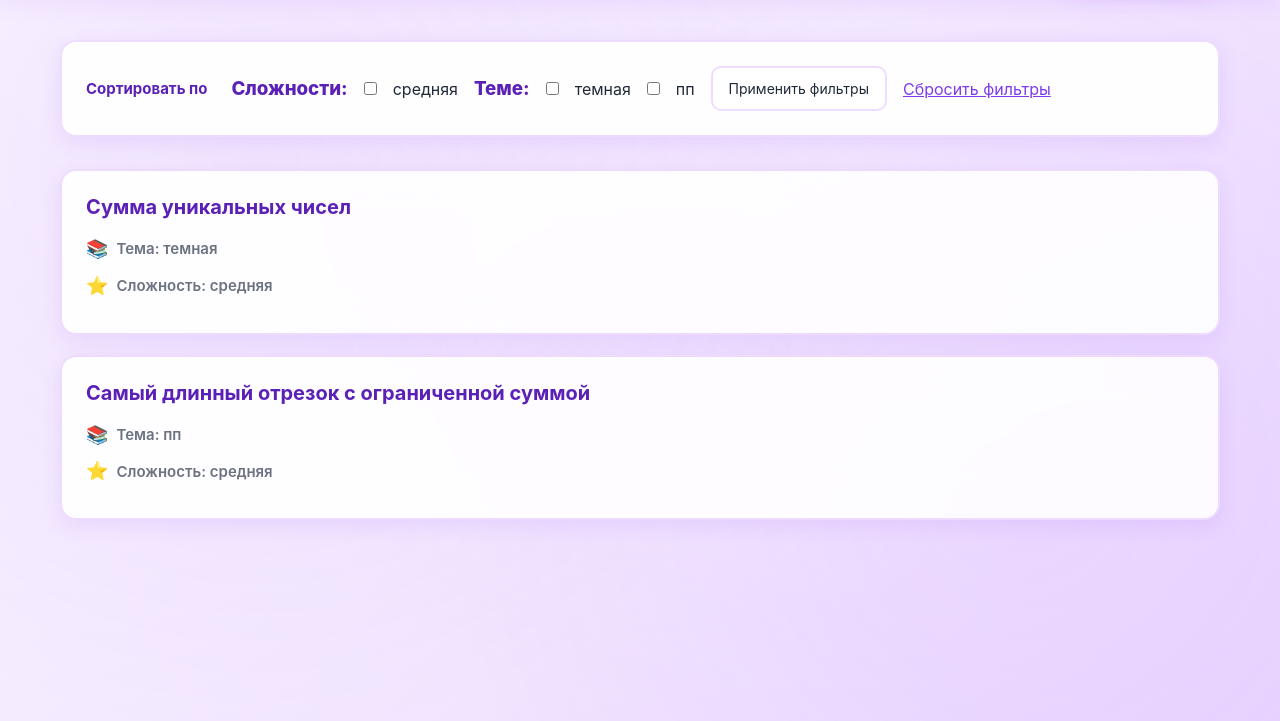
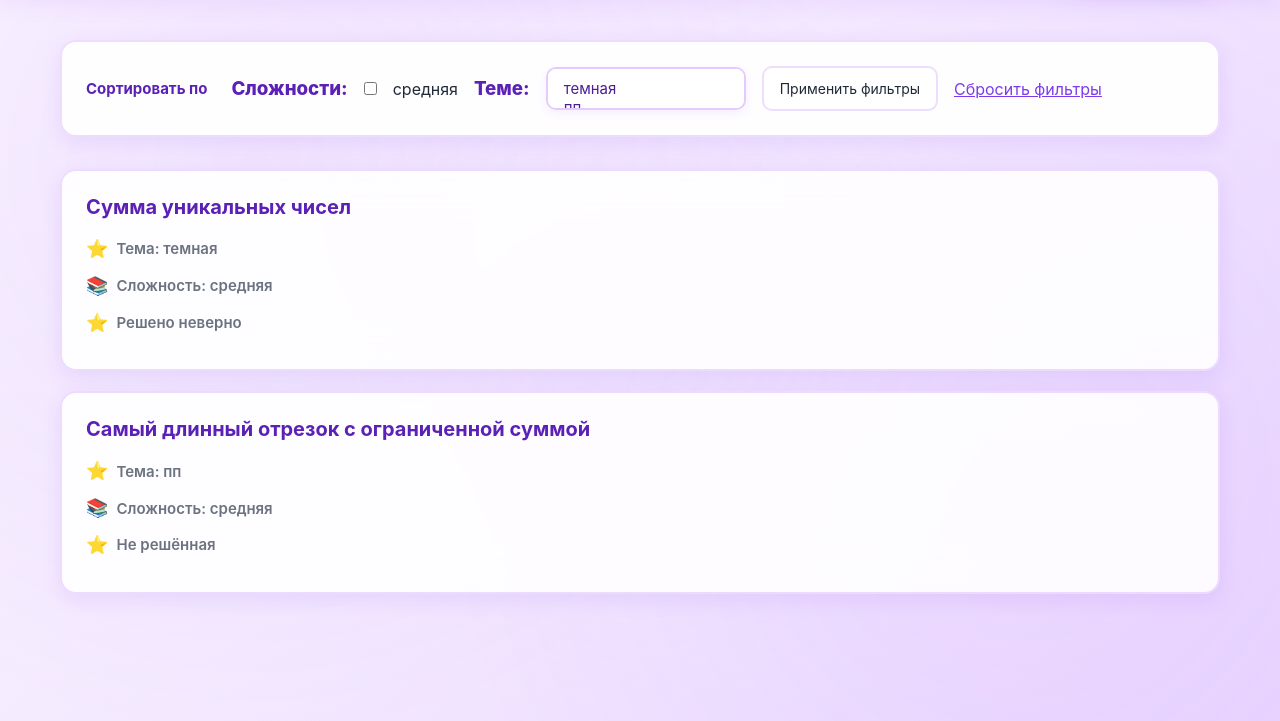
Before and after one commit to bezdarnij/Olympiad_preparing_platform, a Flask app: a page that uses templates/tasks.html in a window 1280 px wide. Shown: the part 79-800 px from the top of the page. Run offline with Flask 3, Linux system fonts and the light colour scheme; data comes from the database, SQL or seed files in the repository; tables that the repository leaves empty hold one stand-in row (values such as "Sample post").

Commit message:
Update tasks.html

```diff
--- a/templates/tasks.html
+++ b/templates/tasks.html
@@ -14,11 +14,14 @@
     {% endfor %}
 
     <h3>Теме:</h3>
+    <select name="theme" multiple size="1">
     {% for theme in themes %}
-    <input type="checkbox" name="theme" value="{{ theme }}"
-           id="theme_{{ loop.index }}" {% if theme in selected_themes %}checked{% endif %}>
-    <label for="theme_{{ loop.index }}">{{ theme }}</label><br>
+    <option value="{{ theme }}"
+            {% if theme in selected_themes %}selected{% endif %}>
+        {{ theme }}
+    </option>
     {% endfor %}
+    </select>
 
     <br><br>
     <input type="submit" value="Применить фильтры">
@@ -33,7 +36,16 @@
           </a>
         </li>
         <p>Тема: {{ task.theme or 'Не указана' }}</p>
+        <div class="solved_task">
         <p>Сложность: {{ task.difficulty or 'Не указана' }}</p>
+        {% if submissions.filter(Submissions.task_id == task.id).filter(Submissions.verdict == 'OK').all() != [] %}
+        <p>Решено верно</p>
+        {% elif submissions.filter(Submissions.task_id == task.id).all() != [] %}
+        <p>Решено неверно</p>
+        {% else %}
+        <p>Не решённая</p>
+        {% endif %}
+        </div>
     </div>
     {% endfor %}
 {% else %}
```
